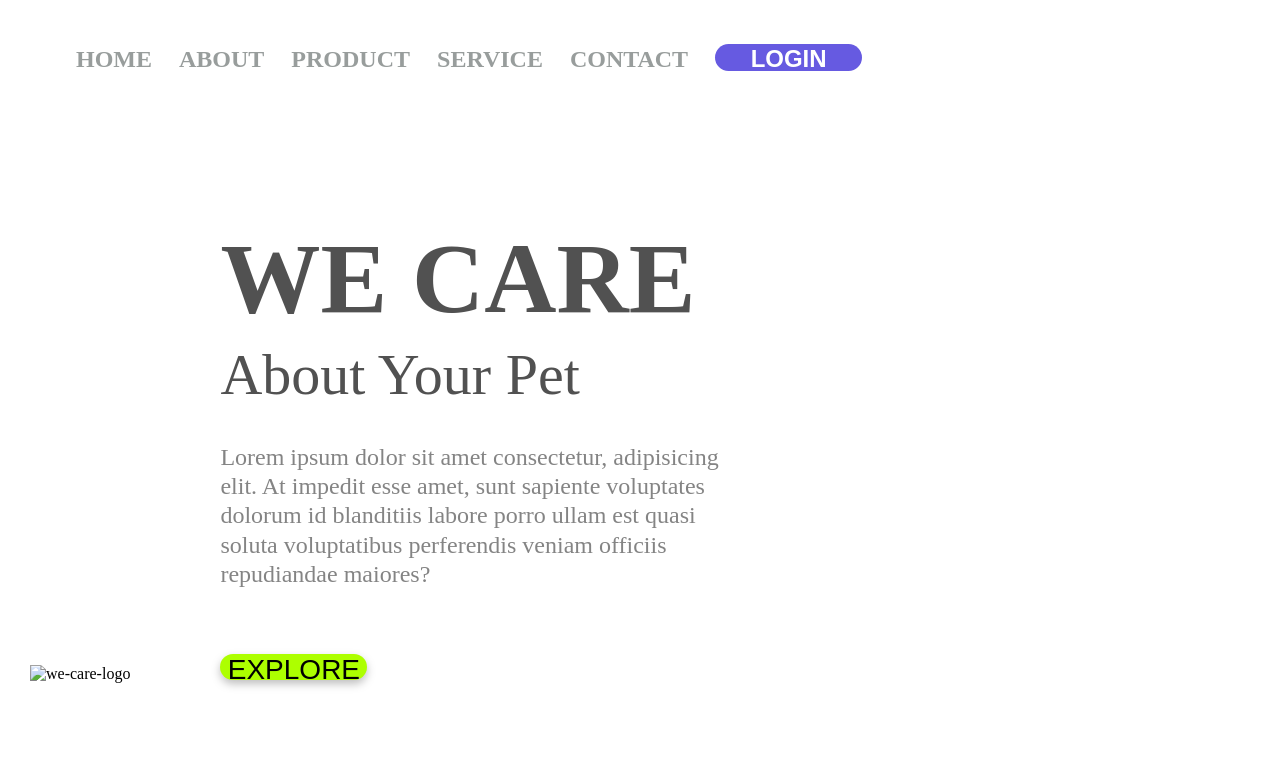
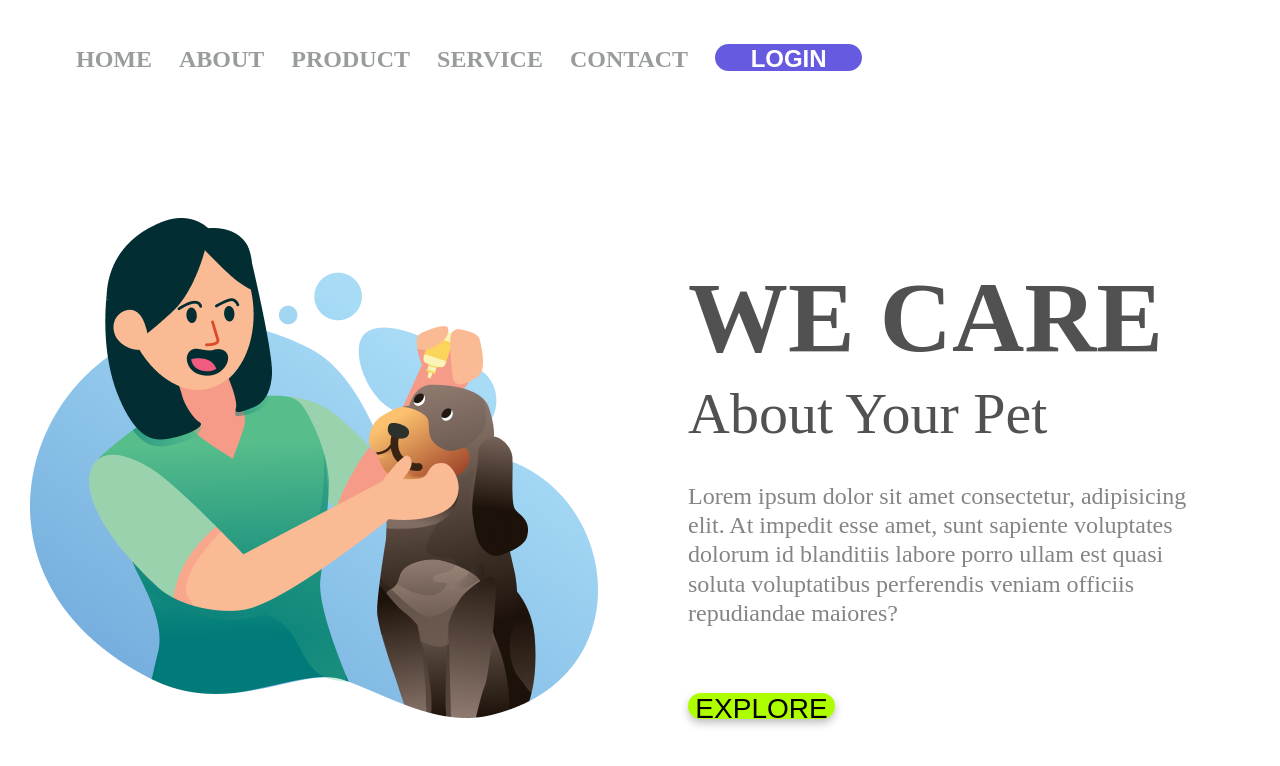
Before and after one commit to Otacilio07/projeto-readme, a plain HTML site: page index4.html in a window 1280 px wide. Drawn offline with Linux system fonts and the light colour scheme.

Commit message:
alteraçao no indexhtml na imaem

```diff
--- a/index4.html
+++ b/index4.html
@@ -18,7 +18,7 @@
         <button class="button-login"> LOGIN</button>
     </header>
     <main>
-        <img src="./img/we-care.png" alt="we-care-logo" class="img-logo">
+        <img src="./asset/we-care.png" alt="we-care-logo" class="img-logo">
         <section>
         <h1>WE CARE</h1>
         <h2>About Your Pet</h2>
```
